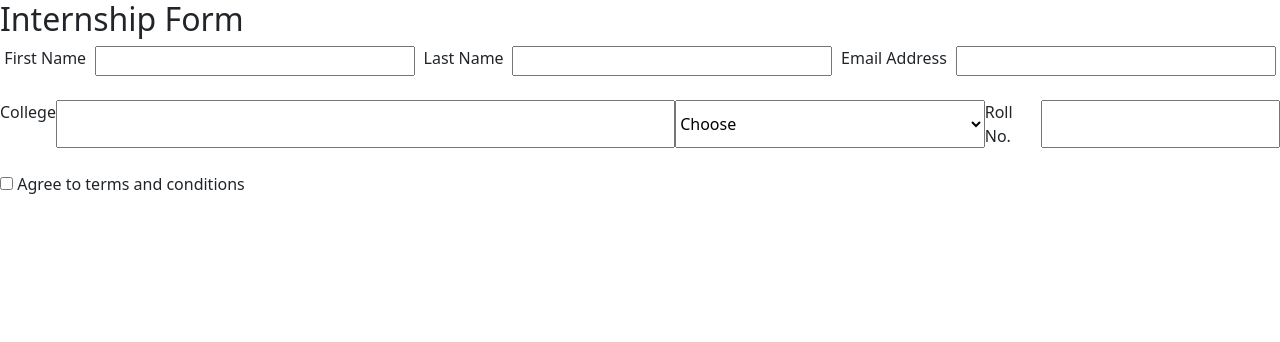
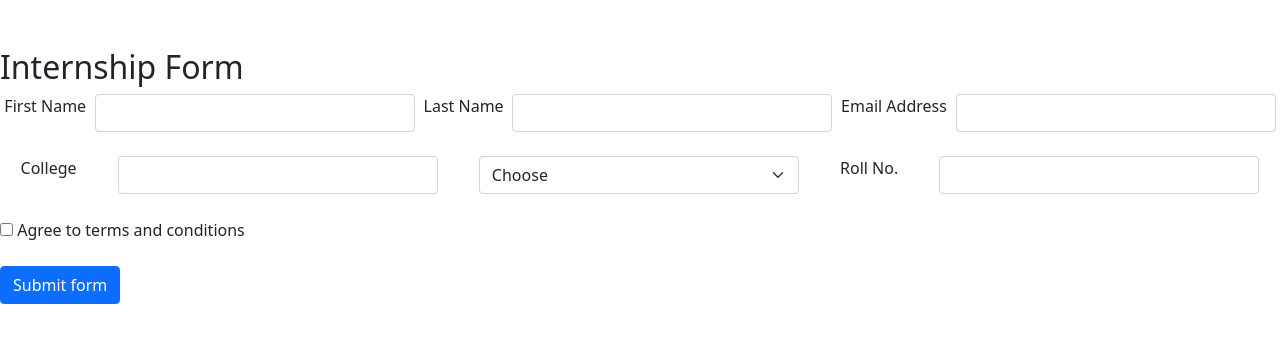
Before and after one commit to acciojob/bootstrap-form-easy-shaloojais8876, a website: page main.html in a window 1280 px wide. Drawn offline with nearby package versions, Linux system fonts and the light colour scheme.

Commit message:
created a submission

```diff
--- a/main.html
+++ b/main.html
@@ -7,27 +7,28 @@
 	<link href="https://cdn.jsdelivr.net/npm/bootstrap@5.0.2/dist/css/bootstrap.min.css" rel="stylesheet" integrity="sha384-EVSTQN3/azprG1Anm3QDgpJLIm9Nao0Yz1ztcQTwFspd3yD65VohhpuuCOmLASjC" crossorigin="anonymous">
 </head>
 
-<body>
+<body class="mt-5">
 	<!-- the entire body must be written by student -->
+	<div>
 	<h2>Internship Form</h2>
 	<form id="application-form">
 		<div class="d-flex justify-content-around ">
 
-			<label for ="first-name-input">First Name</label>
-			<input type="text" class="w-25" id="first-name-input" required>
+			<label for ="first-name-input" class="form-label">First Name</label>
+			<input type="text" class=" w-25 form-control" id="first-name-input" required>
 
-	        <label for ="last-name-input">Last Name</label>
-			<input type="text" class="w-25" id="last-name-input" required>
+	        <label for ="last-name-input" class="form-label">Last Name</label>
+			<input type="text" class="w-25 form-control" id="last-name-input" required>
 
-			<label for ="email-input">Email Address</label>
-			<input type="email" class="w-25" id="email-input" required>
+			<label for ="email-input" class="form-label">Email Address</label>
+			<input type="email" class="w-25 form-control" id="email-input" required>
 		</div>
 		<br>
 		<div class="d-flex justify-content-around">
-			<label for="college-input">College</label>
-			<input type="text"  class="w-50"id="college-input" required>
+			<label for="college-input" class="form-label">College</label>
+			<input type="text"  class="w-25 form-control"id="college-input" required>
 
-			<select class="w-25">
+			<select class="w-25 form-select">
 				<option disabled selected hidden>Choose</option>
 				<option>2020</option>
 				<option>2021</option>
@@ -35,15 +36,20 @@
 				<option>2023</option>
 			</select>
 
-			<label for ="roll-no-input">Roll No.</label>
-			<input type ="text"  id="roll-no-input" required>
+			<label for ="roll-no-input" class="form-label">Roll No.</label>
+			<input type ="text" class="w-25 form-control" id="roll-no-input" required>
 		</div>
 		<br>
 		<div>
 			<input type="checkbox" id="conditions-checkbox" required>
 			 <label>Agree to terms and conditions</label>
 		</div>
+		<br>
+		<div>
+<button type="submit" class="btn btn-primary">Submit form</button>
 
+		</div>
+	</div>
 
 
 	</form>
```
